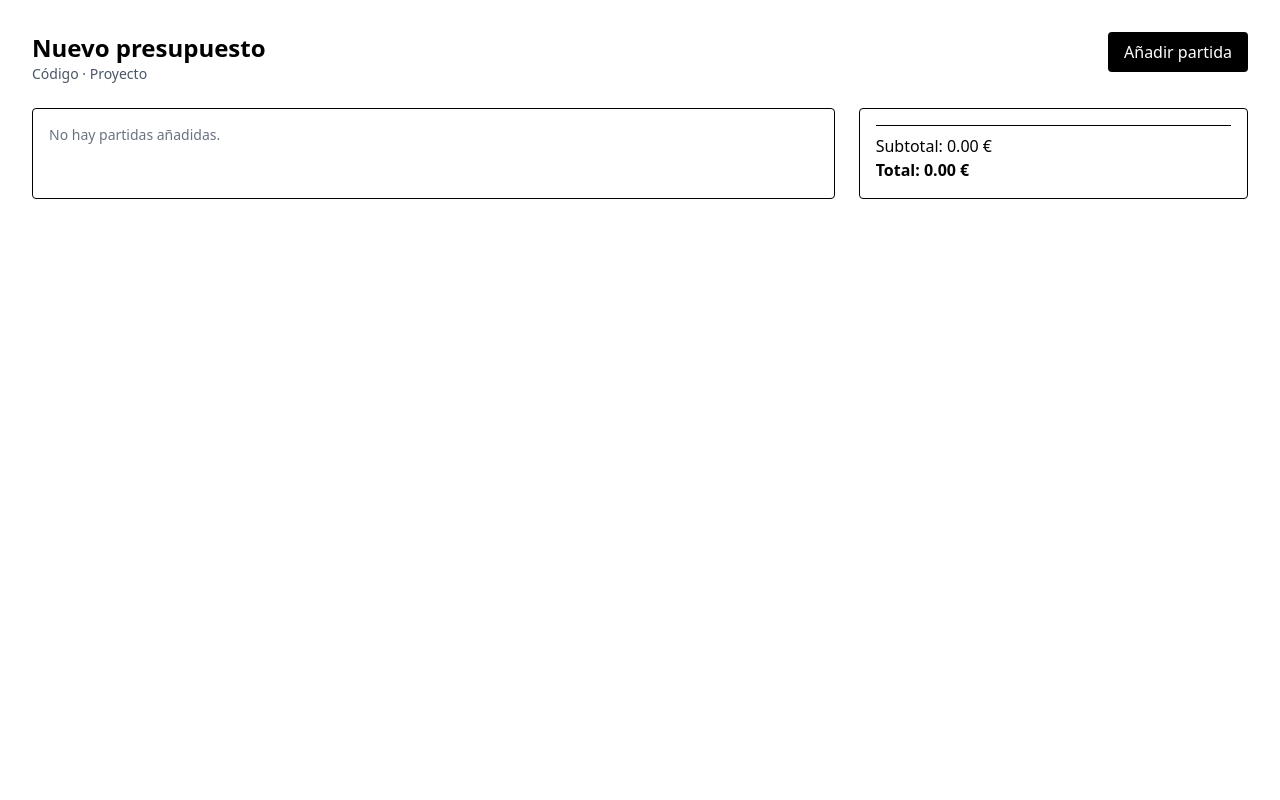
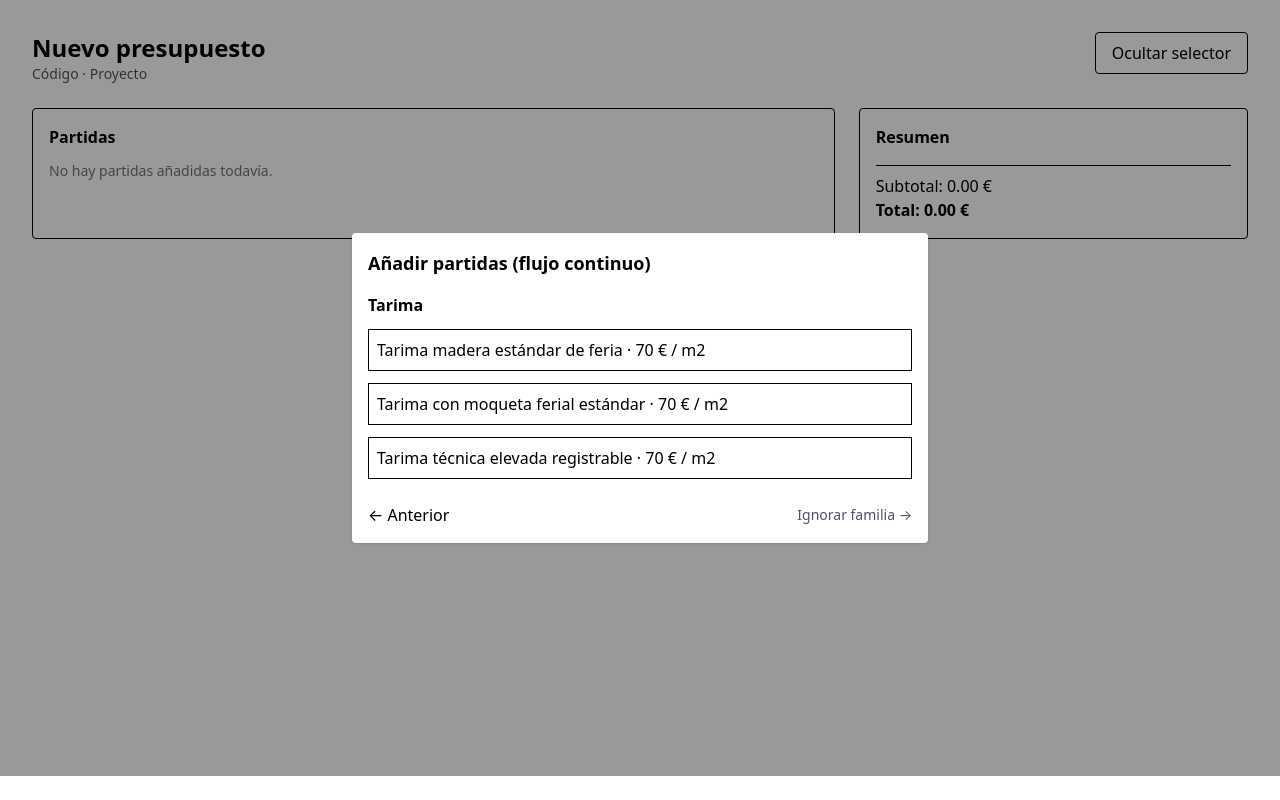
Before and after one commit to andreubemo/app-espres, a Next.js app: page /budgets/new in a window 1280 px wide. Both pictures are taken after a click on the button "Crear presupuesto". Built offline with nearby package versions, Linux system fonts and the light colour scheme.

Commit message:
modal flujo dinamico

```diff
--- a/src/app/(dashboard)/budgets/new/page.tsx
+++ b/src/app/(dashboard)/budgets/new/page.tsx
@@ -16,10 +16,11 @@ import BudgetTotals from '@/ui/budgets/BudgetTotals';
 
 export default function NewBudgetPage() {
   const [budget, setBudget] = useState<Budget | null>(null);
-  const [wizardOpen, setWizardOpen] = useState(false);
+  const [wizardOpen, setWizardOpen] = useState(true);
 
   return (
     <main className="p-8 space-y-6">
+      {/* MODAL DATOS BASE */}
       <BudgetBaseModal
         open={!budget}
         onSubmit={(data) => {
@@ -32,9 +33,11 @@ export default function NewBudgetPage() {
               complexity: data.complexity,
             })
           );
+          setWizardOpen(true);
         }}
       />
 
+      {/* CABECERA */}
       <header className="flex items-start justify-between">
         <div>
           <h1 className="text-2xl font-bold">Nuevo presupuesto</h1>
@@ -48,27 +51,29 @@ export default function NewBudgetPage() {
 
         {budget && (
           <button
-            onClick={() => setWizardOpen(true)}
-            className="rounded bg-black px-4 py-2 text-white"
+            onClick={() => setWizardOpen((o) => !o)}
+            className="rounded border px-4 py-2"
           >
-            Añadir partida
+            {wizardOpen ? 'Ocultar selector' : 'Mostrar selector'}
           </button>
         )}
       </header>
 
+      {/* WIZARD SIEMPRE DISPONIBLE */}
       {budget && (
         <BudgetWizardFromCatalog
           open={wizardOpen}
-    onClose={() => setWizardOpen(false)}
           onAdd={(line) => {
             setBudget((b) => (b ? addLine(b, line) : b));
           }}
         />
       )}
 
-
+      {/* CUERPO SIEMPRE VISIBLE */}
       <section className="grid grid-cols-3 gap-6">
         <div className="col-span-2 rounded border p-4">
+          <h2 className="mb-3 font-semibold">Partidas</h2>
+
           {budget?.lines.length ? (
             <BudgetLinesPanel
               lines={budget.lines}
@@ -78,12 +83,14 @@ export default function NewBudgetPage() {
             />
           ) : (
             <p className="text-sm text-gray-500">
-              No hay partidas añadidas.
+              No hay partidas añadidas todavía.
             </p>
           )}
         </div>
 
-        <aside className="rounded border p-4">
+        <aside className="rounded border p-4 space-y-4">
+          <h2 className="font-semibold">Resumen</h2>
+
           {budget && (
             <BudgetTotals
               subtotal={budget.subtotal}
--- a/src/ui/budgets/BudgetWizardFromCatalog.tsx
+++ b/src/ui/budgets/BudgetWizardFromCatalog.tsx
@@ -1,17 +1,17 @@
 'use client';
 
-import { useState } from 'react';
+import { useState, useEffect } from 'react';
+import { flushSync } from 'react-dom';
 import Modal from '../common/Modal';
 import {
   getCatalogFamilies,
   getItemsByFamily,
-  CatalogItemWithPrice,
+  type CatalogItemWithPrice,
 } from '@/domain/catalog/catalog.service';
 
 export default function BudgetWizardFromCatalog({
   open,
   onAdd,
-  onClose,
 }: {
   open: boolean;
   onAdd: (line: {
@@ -21,7 +21,6 @@ export default function BudgetWizardFromCatalog({
     quantity: number;
     unitPrice: number;
   }) => void;
-  onClose: () => void;
 }) {
   const families = getCatalogFamilies();
 
@@ -29,17 +28,47 @@ export default function BudgetWizardFromCatalog({
   const [selectedItem, setSelectedItem] = useState<CatalogItemWithPrice | null>(null);
   const [quantity, setQuantity] = useState(1);
 
+  useEffect(() => {
+    if (!open) {
+      flushSync(() => {
+        setStep(0);
+        setSelectedItem(null);
+        setQuantity(1);
+      });
+    }
+  }, [open]);
+
+  if (!open) return null;
+
   const familyKey = families[step];
   const items = familyKey ? getItemsByFamily(familyKey) : [];
 
+  function goNextFamily() {
+    setSelectedItem(null);
+    setQuantity(1);
+    setStep((s) => Math.min(s + 1, families.length - 1));
+  }
+
+  function goPrevFamily() {
+    setSelectedItem(null);
+    setQuantity(1);
+    setStep((s) => Math.max(s - 1, 0));
+  }
+
   return (
-    <Modal open={open} title="Añadir partida">
-      {/* PASO 1: FAMILIA */}
+    <Modal open={open} title="Añadir partidas (flujo continuo)">
+      {/* PASO 1 — SELECCIÓN DE ITEM */}
       {!selectedItem && (
         <div className="space-y-3">
           <h3 className="font-semibold capitalize">
             {familyKey?.replace(/_/g, ' ')}
           </h3>
+
+          {items.length === 0 && (
+            <p className="text-sm text-gray-500">
+              No hay partidas en esta familia.
+            </p>
+          )}
 
           {items.map((item) => (
             <button
@@ -54,21 +83,22 @@ export default function BudgetWizardFromCatalog({
           <div className="flex justify-between pt-3">
             <button
               disabled={step === 0}
-              onClick={() => setStep(step - 1)}
+              onClick={goPrevFamily}
             >
               ← Anterior
             </button>
+
             <button
-              disabled={step === families.length - 1}
-              onClick={() => setStep(step + 1)}
+              className="text-sm text-gray-600"
+              onClick={goNextFamily}
             >
-              Siguiente →
+              Ignorar familia →
             </button>
           </div>
         </div>
       )}
 
-      {/* PASO 2: CANTIDAD */}
+      {/* PASO 2 — CANTIDAD */}
       {selectedItem && (
         <div className="space-y-4">
           <h3 className="font-semibold">{selectedItem.item}</h3>
@@ -85,9 +115,20 @@ export default function BudgetWizardFromCatalog({
             onChange={(e) => setQuantity(Number(e.target.value))}
           />
 
-          <div className="flex justify-between">
-            <button onClick={() => setSelectedItem(null)}>
+          <div className="flex justify-between items-center">
+            <button
+              className="text-sm text-gray-600"
+              onClick={() => setSelectedItem(null)}
+            >
               ← Cambiar item
+            </button>
+
+            <div className="flex gap-3">
+              <button
+                className="text-sm text-gray-600"
+                onClick={goNextFamily}
+              >
+                Ignorar
               </button>
 
               <button
@@ -100,13 +141,12 @@ export default function BudgetWizardFromCatalog({
                     quantity,
                     unitPrice: selectedItem.unitPrice,
                   });
-                setSelectedItem(null);
-                setQuantity(1);
-                onClose();
+                  goNextFamily();
                 }}
               >
-              Añadir partida
+                Añadir y seguir →
               </button>
+            </div>
           </div>
         </div>
       )}
```
Lines whose indentation alone changed are shown as unchanged.
